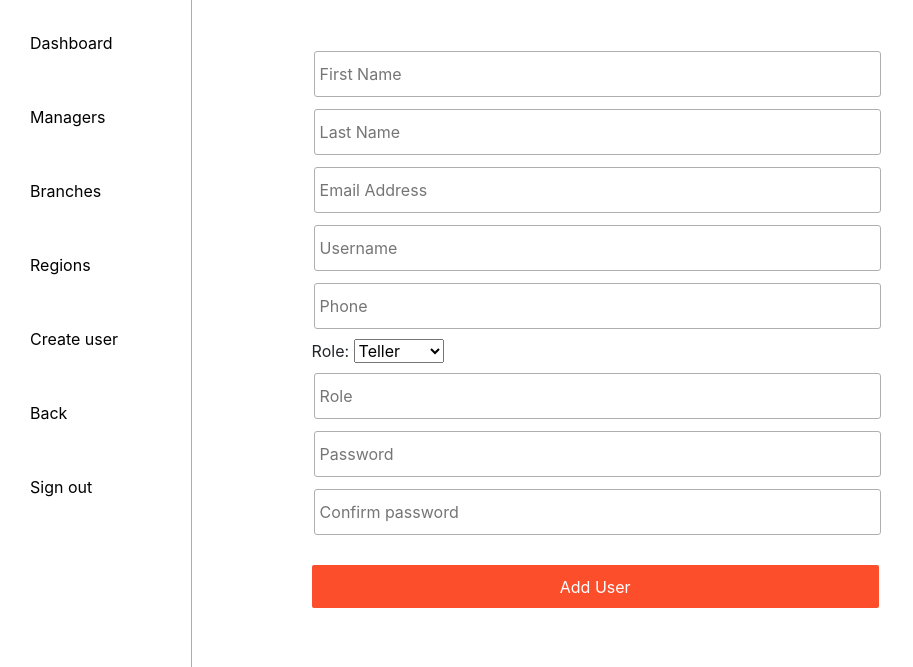
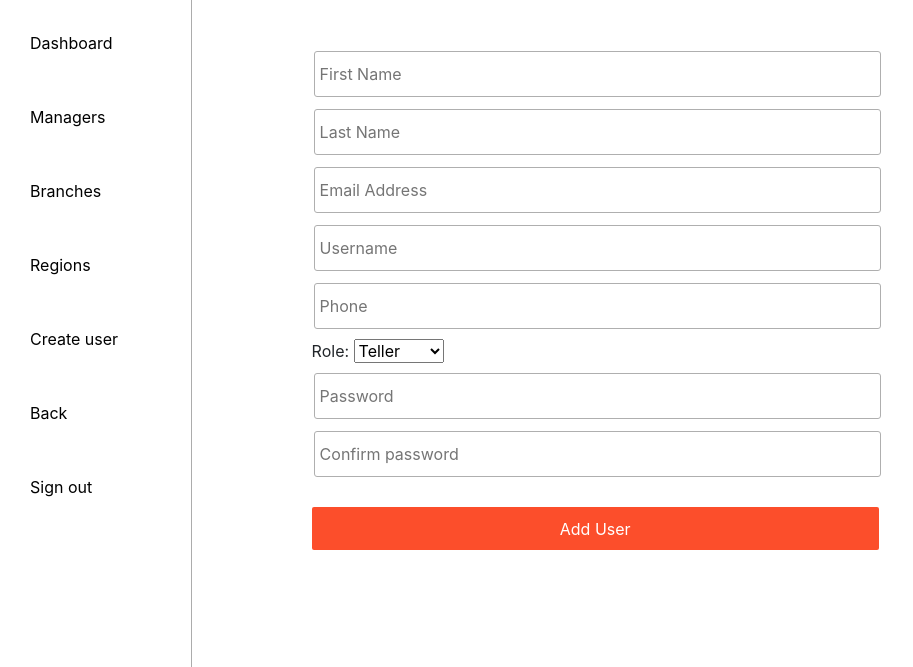
Before and after one commit to chidi-godwin/Titan, a Flask app: page /createuser in a window 1280 px wide. Shown: the part 133-800 px from the top of the page, without its empty margins (0-913 px from the left). Run offline with Flask 2, Linux system fonts and the light colour scheme; the visitor is signed in with stand-in values (Sample User, id 1); some libraries are stand-ins or nearby versions.

Commit message:
fix create user form

```diff
--- a/app/templates/addUser.html
+++ b/app/templates/addUser.html
@@ -47,7 +47,6 @@
               <option value="Teller" selected>Teller</option>
               <option value="Manager">Manager</option>
             </select>
-            <input type="text" name="role" id="role", placeholder="Role" required>
             <input type="password" name="password" id="password" placeholder="Password" required>
             <input type="password" name="confirm_password" id="confirm_password" placeholder="Confirm password" required>
             <button type="submit" name="submit" id="submit" class="user-btn">Add User</button>
```
